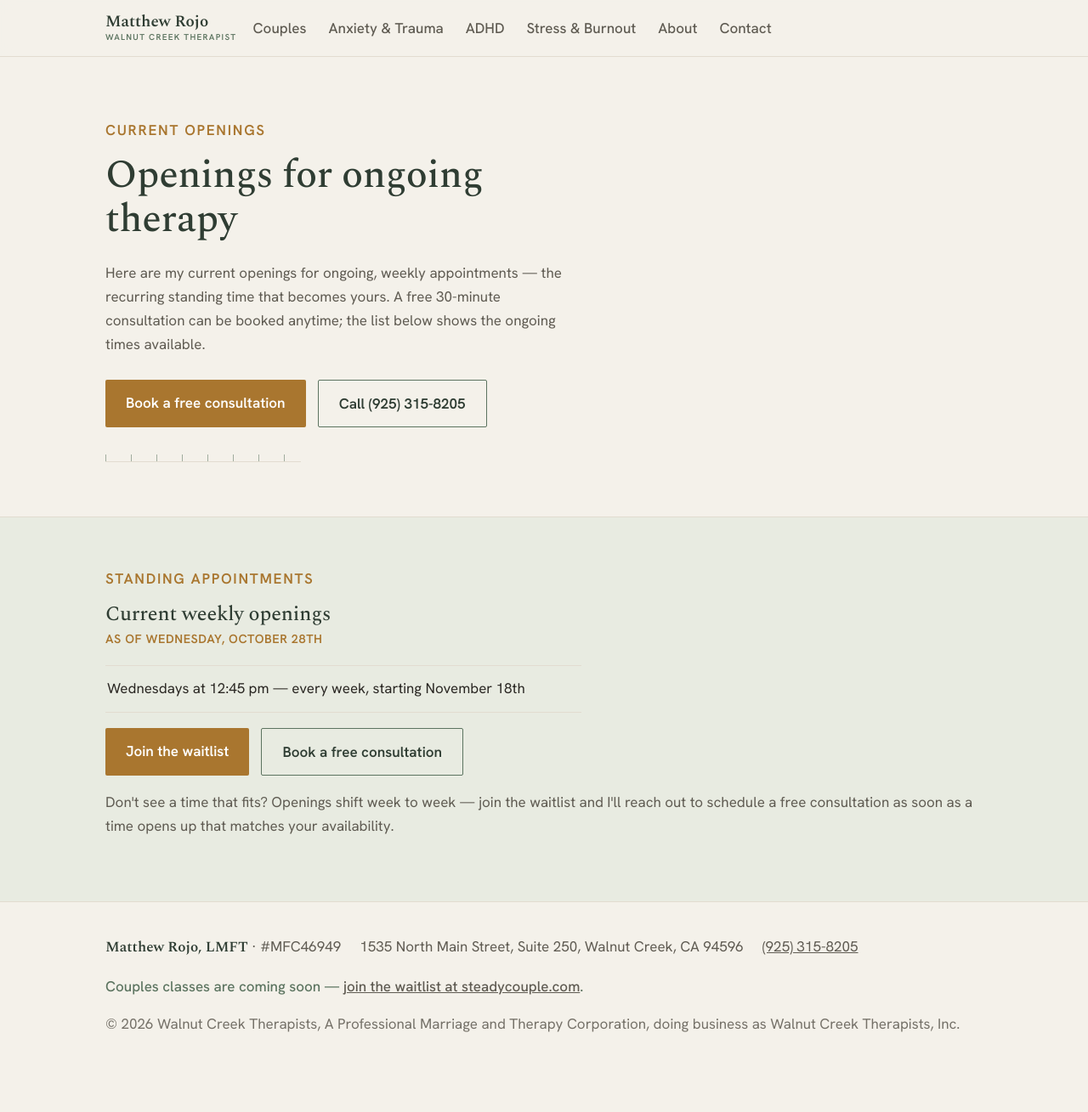
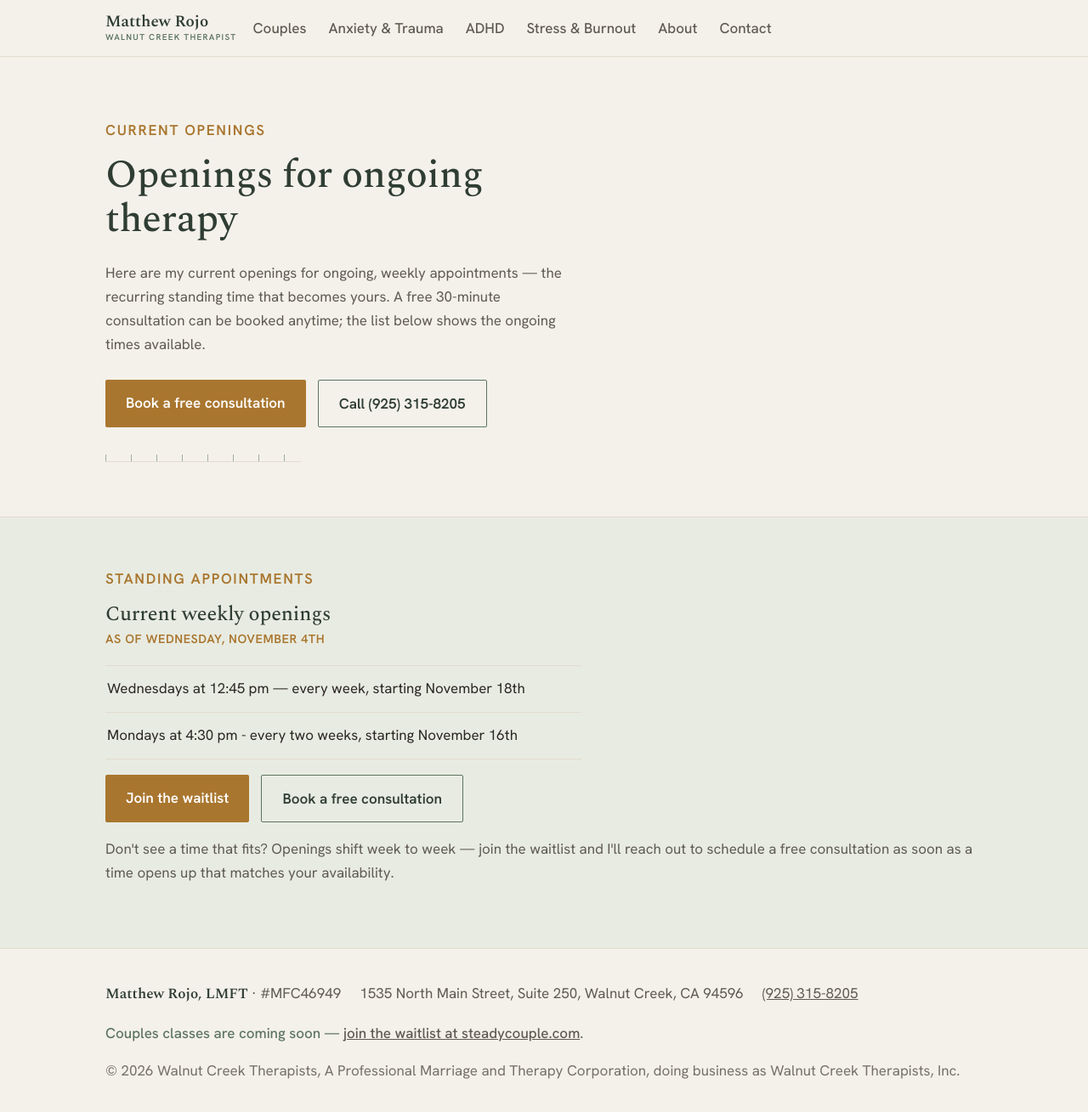
Before and after one commit to walnutcreektherapist/walnutcreektherapist.github.io, a Jekyll site: the page built from openings.html, in a window 1280 px wide and 1312 px high. Shown: the top 1309 px of the window at 85% size. Built offline with Jekyll 4.4.1, drawn with Linux system fonts in a browser that asks for light colours.

Commit message:
Update openings as_of date and add new slot

```diff
--- a/_config.yml
+++ b/_config.yml
@@ -56,11 +56,12 @@ fees:
 #   NOT the consult scheduler. Don't swap them.
 openings:
   mode: "hybrid"
-  as_of: "Wednesday, October 28th"
+  as_of: "Wednesday, November 4th"
   waitlist_url: "https://walnutcreektherapists.clientsecure.me/contact-widget"
   slots:
     # hold Don/Jenni - "Tuesdays at 10:15 am — every two weeks, starting October 27th"
     - "Wednesdays at 12:45 pm — every week, starting November 18th"
+    - "Mondays at 4:30 pm - every two weeks, starting November 16th"
 
 # Paste your exact Psychology Today and Facebook URLs to finish consolidating your identity.
 same_as:
```
